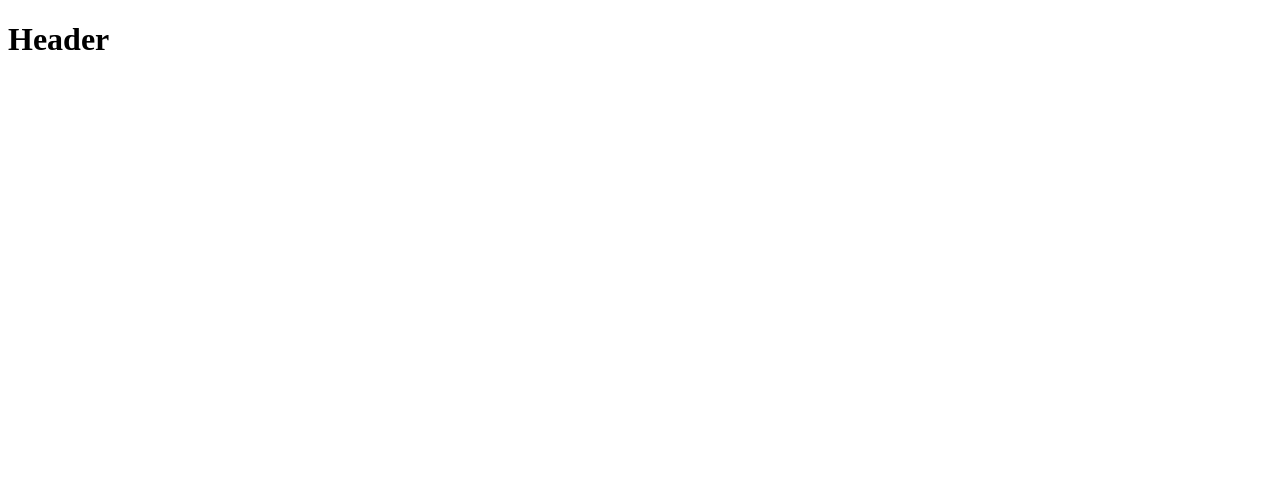
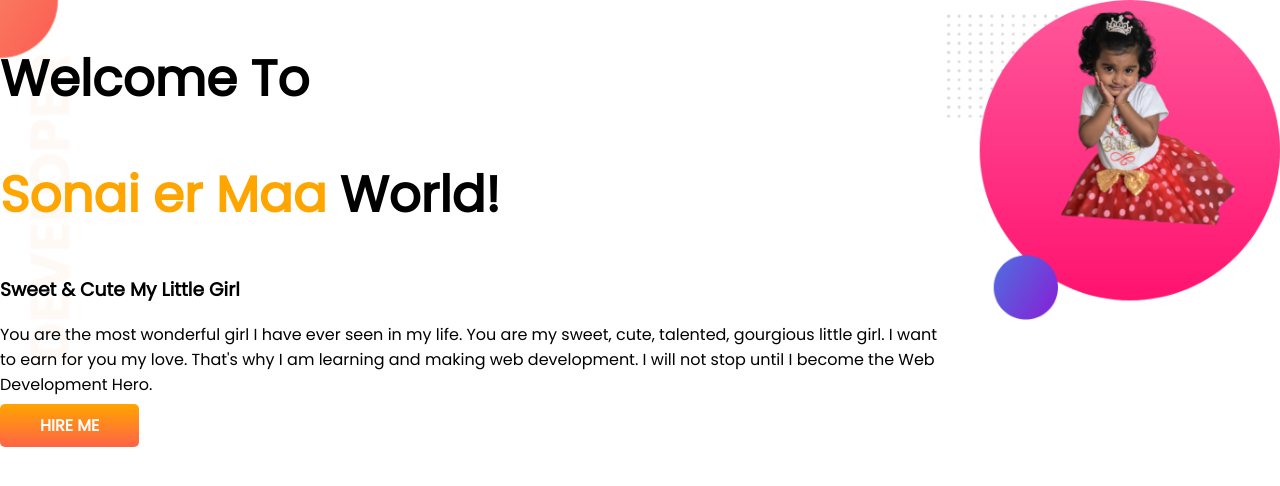
Before and after one commit to purnisaha143/developer-portfolio, a plain HTML site: page index.html in a window 1280 px wide. Drawn offline with Linux system fonts and the light colour scheme.

Commit message:
top banner added

```diff
--- a/index.html
+++ b/index.html
@@ -1,13 +1,31 @@
 <!DOCTYPE html>
 <html lang="en">
+
 <head>
     <meta charset="UTF-8">
     <meta http-equiv="X-UA-Compatible" content="IE=edge">
     <meta name="viewport" content="width=device-width, initial-scale=1.0">
     <title>tama portfolio</title>
-    <link rel="stylesheet"href="style.css">
+    <link rel="preconnect" href="https://fonts.googleapis.com">
+    <link rel="preconnect" href="https://fonts.gstatic.com" crossorigin>
+    <link href="https://fonts.googleapis.com/css2?family=Poppins&display=swap" rel="stylesheet">
+    <link rel="stylesheet" href="style.css">
 </head>
+
 <body>
-    <h1>Header</h1>
+    <section class="top-banner">
+        <div class="half-width">
+        <h1>Welcome To</h1>
+        <h1><span class="orange-color">Sonai er Maa</span> World!</h1>
+        <h3>Sweet & Cute My Little Girl</h3>
+        <P>You are the most wonderful girl I have ever seen in my life. You are my sweet, cute, talented, gourgious
+            little girl.
+            I want to earn for you my love. That's why I am learning and making web development. I will not stop until I
+            become the Web Development Hero. </P>
+            <a class="link-button" target="_blank" href="file:///C:/projects/developer-%20portfolio/index.html"> HIRE ME</a>
+    </div>
+    <div class="half-width"><img src="images/sonai pic with bg.png" alt=""></div>
+</section>
 </body>
+
 </html>
--- a/style.css
+++ b/style.css
@@ -0,0 +1,35 @@
+body{
+    font-family: 'Poppins', sans-serif;
+    margin: 0px;
+}
+h1{
+    font-size: 50px;
+}
+h1{
+
+}
+.orange-color{
+    color:orange
+}
+section{
+    display:flex;
+}
+.half-width{
+    width:50%
+    padding-left: 2%;
+}
+.half-width img{
+    width: 100%;
+}
+.link-button{
+    text-decoration: none;
+    background-image: linear-gradient(orange,tomato);
+    padding: 10px 40px;
+    color: white;
+    font-weight: 700;
+    border-radius: 5px;
+}
+.top-banner{
+    background-image: url(images/top-banner.png);
+    background-repeat: no-repeat;
+}
```
Also changed, not shown: images/Jhankar-pic-with-bg.png (added), images/dream-bg.png (added), images/exp-bg.png (added), images/jhankar.png (added), images/jhankar2.png (added), images/my-bg.png (added), images/my-bg2.png (added), images/sonai pic with bg.png (added), images/top-banner.png (added).
